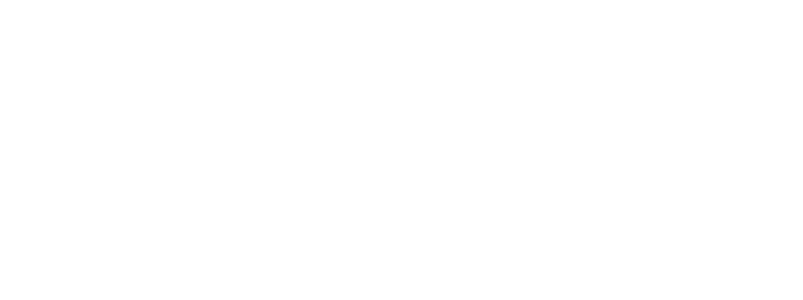
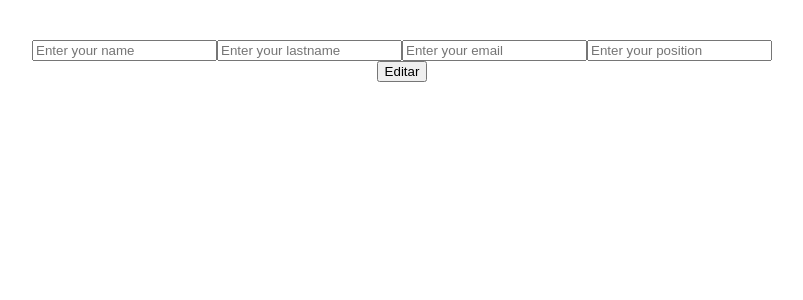
Before and after one commit to Barbarasanchez11/CRUD_reqres.in, a React (Vite) app: page /users/1/edit in a window 1280 px wide. Before the commit this address had no page. Shown: the top 300 px of the page, without its empty margins (238-1041 px from the left). Built offline with nearby package versions, Linux system fonts and the light colour scheme.

Commit message:
feat:aded button to back '/' from create user

```diff
--- a/src/pages/CreateUser.jsx
+++ b/src/pages/CreateUser.jsx
@@ -1,5 +1,6 @@
 import { useState } from "react"
 import axios from "axios"
+import { Link } from "react-router-dom"
 
 const CreateUser = () => {
     const [name,setName] = useState('')
@@ -26,6 +27,7 @@ const CreateUser = () => {
               },
             }
           );
+
           setMessage('Usuario creado correctamente!');
           setName('')
           setLastname('')
@@ -69,6 +71,7 @@ const CreateUser = () => {
                         onChange={(event) => setJob(event.target.value)}
 
                     />
+                    <button><Link to={'/'}>Volver</Link></button>
                     <button type='button' onClick={createUser}>Create user</button>
                 </div>
             </form>
--- a/src/pages/EditUser.jsx
+++ b/src/pages/EditUser.jsx
@@ -0,0 +1,68 @@
+import { useState } from "react"
+import axios from "axios"
+import { useParams,useNavigate  } from "react-router-dom"
+
+
+const EditUser = () => {
+    const [isEditing,setIsEditing] = useState('')
+    const {id} = useParams()
+
+    const [name,setName] = useState('')
+    const [lastname,setLastname] = useState('')
+    const [email,setEmail] = useState('')
+    const [job,setJob] = useState('')
+    const [message,setMessage] = useState('')
+
+    const handleUpdateUser = async () => {
+        try {
+            const response = await axios.put(`https://reqres.in/api/users/${id}`, user, {
+                headers: {
+                    'x-api-key': 'reqres-free-v1'
+                  }
+            })
+
+            setIsEditing(response)
+
+
+        } catch (error) {
+            console.error(error.message)
+        }
+    }
+
+    const handleSubmit = (event) =>{
+        event.preventDefault()
+       }
+
+
+    return (
+    <>
+     <form>
+        <input
+            placeholder="Enter your name"
+            value={name}
+            onChange={(event) => setName(event.target.value)}
+         />
+        <input
+            placeholder="Enter your lastname"
+            value={lastname}
+            onChange={(event) => setLastname(event.target.value)}
+        />
+        <input
+            placeholder="Enter your email"
+            value={email}
+            onChange={(event) => setEmail(event.target.value)}
+        />
+        <input
+            placeholder="Enter your position"
+            value={job}
+            onChange={(event) => setJob(event.target.value)}
+
+        />
+     </form>
+     <button type='button' onClick={handleSubmit}>Editar</button>
+        {message && <p>{message}</p>}
+
+    </>
+    )
+}
+export default EditUser
--- a/src/pages/UserDetail.jsx
+++ b/src/pages/UserDetail.jsx
@@ -1,11 +1,13 @@
 import { useEffect, useState } from "react";
 import axios from "axios";
-import { useParams } from "react-router-dom"
+import { useParams,useNavigate } from "react-router-dom"
+
 
 
 const UserDetail = () => {
     const [user,setUser] = useState('')
     const {id} = useParams();
+    const navigate = useNavigate()
 
     useEffect(() => {
         const fetchUser = async () => {
@@ -19,7 +21,9 @@ const UserDetail = () => {
         fetchUser()
       }, [id])
 
-
+      const handleClick = () => {
+        navigate('/users/:id/edit')
+    }
 
     return(
         <>
@@ -28,6 +32,7 @@ const UserDetail = () => {
               <p>{user.email}</p>
               <img src={user.avatar} alt="avatar"/>
             </div>
+            <button onClick={handleClick}>editar</button>
         </>
     )
 }
--- a/src/pages/UserList.jsx
+++ b/src/pages/UserList.jsx
@@ -37,8 +37,8 @@ const UserList = () => {
       <h1>Users (Page {page})</h1>
       <div>
         {user.map(user => (
-          <Link to={`/users/${user.id}`}>
-            <div key={user.id}>
+          <Link to={`/users/${user.id}`} key={user.id}>
+            <div>
               <p>{user.first_name} {user.last_name}</p>
               <p>{user.email}</p>
               <img src={user.avatar} alt="avatar"/>
--- a/src/routes/Routes.jsx
+++ b/src/routes/Routes.jsx
@@ -2,6 +2,7 @@ import { BrowserRouter as Router, Routes, Route } from 'react-router-dom'
 import UserList from '../pages/UserList'
 import UserDetail from '../pages/UserDetail'
 import CreateUser from '../pages/CreateUser'
+import EditUser from '../pages/EditUser'
 
 const RoutesApp = () => {
     return(
@@ -11,6 +12,8 @@ const RoutesApp = () => {
                 <Route path='/' element={<UserList />} />
                 <Route path='users/:id' element={<UserDetail />} />
                 <Route path='users/new' element={<CreateUser />} />
+                <Route path='users/:id/edit' element={<EditUser />} />
+
             </Routes>
         </Router>
     )
```
